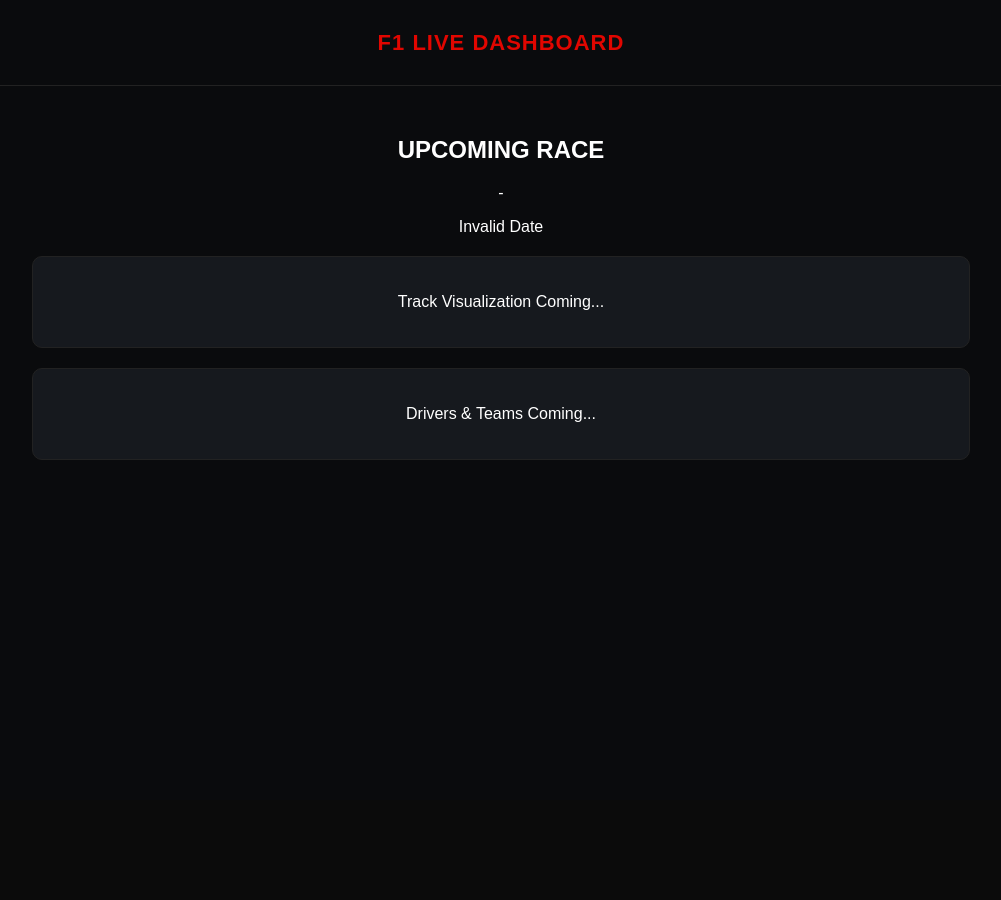
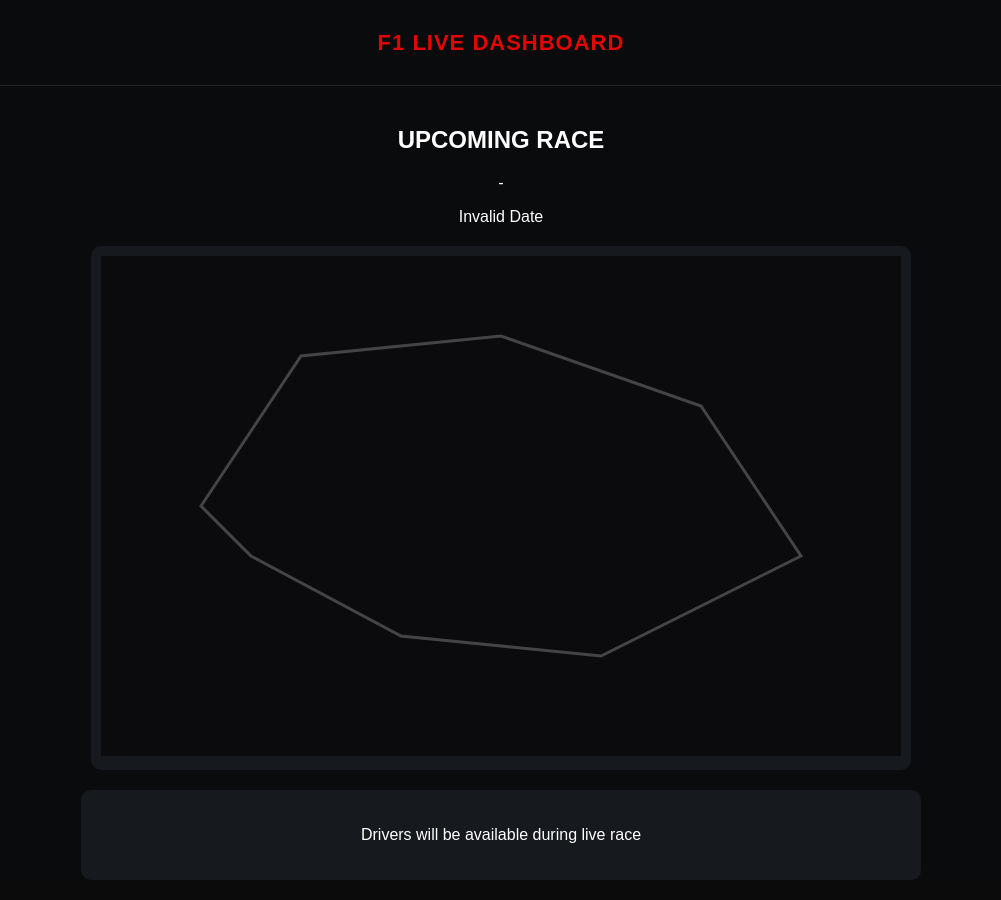
Before and after one commit to SACHITH31/f1-live-dashboard, a React (Create React App) app in the folder client/: page /race in a window 1280 px wide. Shown: the whole page, without its empty margins (139-1140 px from the left). Before the commit the page ends 800 px from the top, so only its background shows below. Built offline with nearby package versions, Linux system fonts and the light colour scheme; no server answers.

Commit message:
displays the players and some details in the race route

```diff
--- a/client/src/pages/RacePage.css
+++ b/client/src/pages/RacePage.css
@@ -17,3 +17,51 @@
   border-radius: 10px;
   border: 1px solid #222;
 }
+
+.race-page {
+  background: #0a0b0d;
+  min-height: 100vh;
+  color: white;
+}
+
+/* LIVE LAYOUT */
+.race-layout {
+  display: grid;
+  grid-template-columns: 1fr 2fr 1fr;
+  gap: 20px;
+  padding: 20px;
+}
+
+.left, .right {
+  background: #16191e;
+  padding: 15px;
+  border-radius: 10px;
+}
+
+.center {
+  background: #16191e;
+  padding: 10px;
+  border-radius: 10px;
+}
+
+/* UPCOMING */
+.race-details {
+  text-align: center;
+  margin-top: 40px;
+}
+
+.track-box {
+  margin: 20px auto;
+  width: 800px;
+  background: #16191e;
+  padding: 10px;
+  border-radius: 10px;
+}
+
+.drivers-box {
+  margin: 20px auto;
+  width: 800px;
+  background: #16191e;
+  padding: 20px;
+  border-radius: 10px;
+}
--- a/client/src/pages/RacePage.js
+++ b/client/src/pages/RacePage.js
@@ -1,42 +1,88 @@
 import { useEffect, useState } from "react"
 import Navbar from "../components/Navbar/Navbar"
+import Canvas from "../components/Canvas/Canvas"
+import Leaderboard from "../components/Leaderboard/Leaderboard"
 import { getRaceData } from "../services/api"
 import "./RacePage.css"
 
 function RacePage() {
   const [race, setRace] = useState(null)
   const [isLive, setIsLive] = useState(false)
+  const [cars, setCars] = useState([])
+  const [selectedDriver, setSelectedDriver] = useState(null)
 
   useEffect(() => {
+    let interval
+
     const fetchData = async () => {
       const data = await getRaceData()
       if (!data) return
 
       setRace(data.race)
       setIsLive(data.isLive)
+
+      if (Array.isArray(data.cars)) {
+        setCars(data.cars)
+      }
+
+      // 🔥 polling only if live
+      if (data.isLive) {
+        clearInterval(interval)
+        interval = setInterval(fetchData, 3000)
+      }
     }
 
     fetchData()
+
+    return () => clearInterval(interval)
   }, [])
 
   return (
     <div className="race-page">
       <Navbar />
 
+      {/* 🔴 LIVE MODE */}
       {isLive ? (
-        <h2 className="live-text">LIVE RACE 🔴</h2>
+        <div className="race-layout">
+
+          <div className="left">
+            <Leaderboard
+              cars={cars}
+              selectedDriver={selectedDriver}
+              setSelectedDriver={setSelectedDriver}
+            />
+          </div>
+
+          <div className="center">
+            <Canvas
+              cars={cars}
+              selectedDriver={selectedDriver}
+              setSelectedDriver={setSelectedDriver}
+            />
+          </div>
+
+          <div className="right">
+            <h2>LIVE 🔴</h2>
+            <p>{race?.location} - {race?.country_name}</p>
+          </div>
+
+        </div>
       ) : (
+
+        /* 🔴 NOT LIVE MODE */
         <div className="race-details">
           <h2>UPCOMING RACE</h2>
           <p>{race?.location} - {race?.country_name}</p>
           <p>{new Date(race?.date_start).toLocaleString()}</p>
 
-          <div className="track">
-            <p>Track Visualization Coming...</p>
+          {/* Track preview */}
+          <div className="track-box">
+            <Canvas cars={[]} />
           </div>
 
-          <div className="drivers">
-            <p>Drivers & Teams Coming...</p>
+          {/* Drivers placeholder (we improve next) */}
+          <div className="drivers-box">
+            <p>Drivers will be available during live race</p>
           </div>
         </div>
       )}
```
